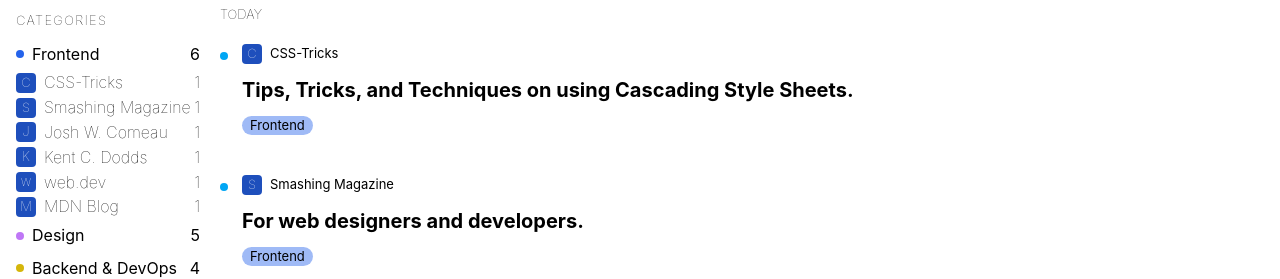
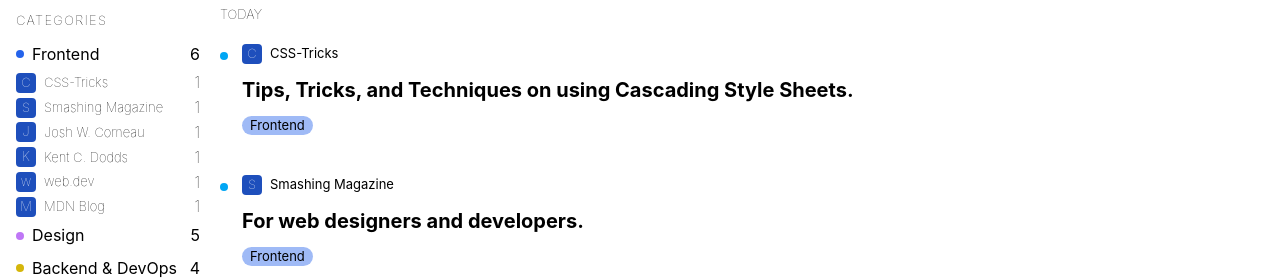
Before and after one commit to PrivDDOS/Angular-feed-reader, an Angular app: page / in a window 1280 px wide. Both pictures are taken after a click on the button "Frontend". Shown: the part 167-446 px from the top of the page. Built offline with nearby package versions, Linux system fonts and the light colour scheme.

Commit message:
change font-size of category inside each list item and add cursor pointer All items and Saved

```diff
--- a/src/app/app.html
+++ b/src/app/app.html
@@ -61,7 +61,7 @@
   <!-- Side Bar -->
   <div class="w-50 h-fit row-start-2 bg-white sticky top-23 ps-4">
     <div class="flex flex-col">
-      <div class="flex flex-row items-center">
+      <div class="flex flex-row items-center cursor-pointer">
         <svg
           class="w-[16px] h-[16px] me-2"
           [ngClass]="{
@@ -99,7 +99,7 @@
           </p>
         </div>
       </div>
-      <div class="flex flex-row items-center pt-4">
+      <div class="flex flex-row items-center cursor-pointer pt-4">
         <svg
           class="w-[16px] h-[16px] me-2"
           [ngClass]="{
@@ -172,7 +172,7 @@
                     {{ feed.title[0] }}
                   </p>
                 </span>
-                <p class="text-base font-thin ps-2">
+                <p class="text-sm font-thin ps-2">
                   {{ feed.title }}
                 </p>
                 <p class="text-base font-thin ms-auto">1</p>
```
